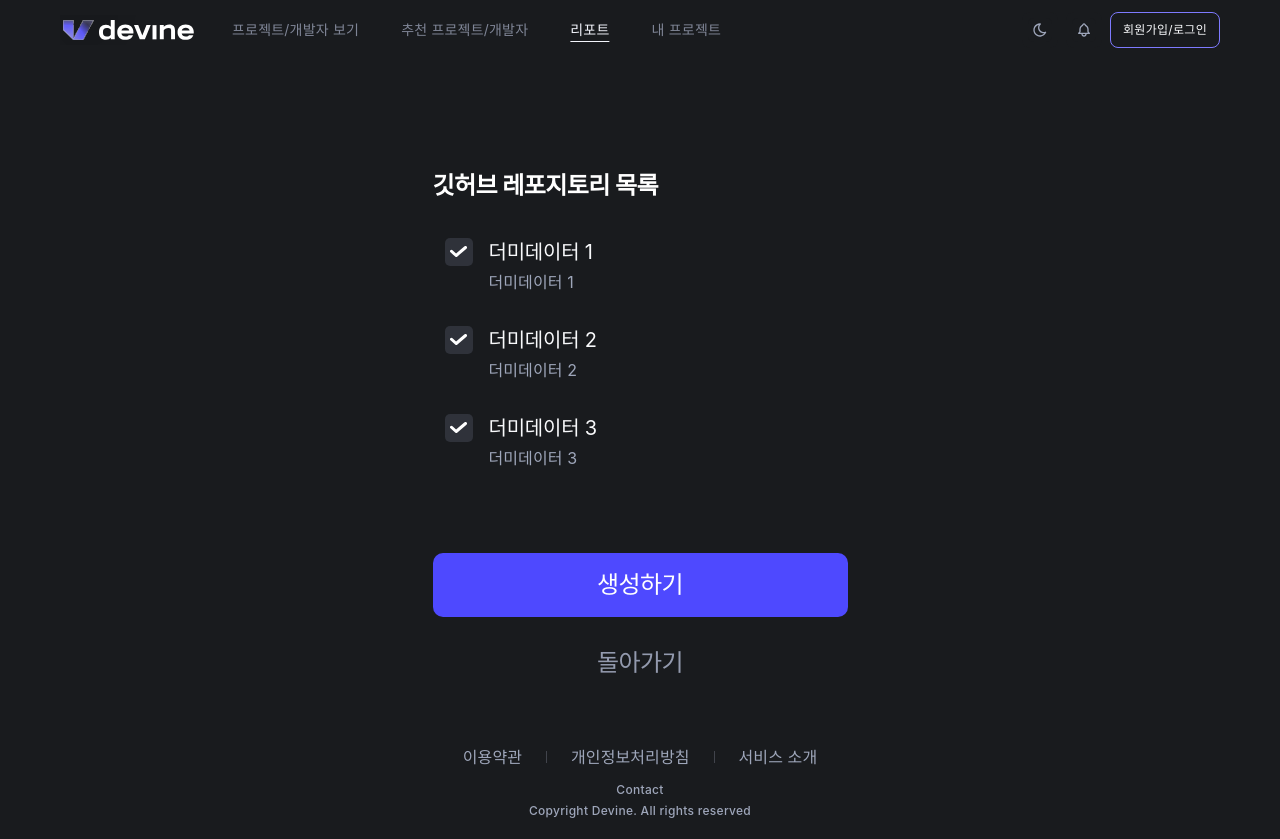
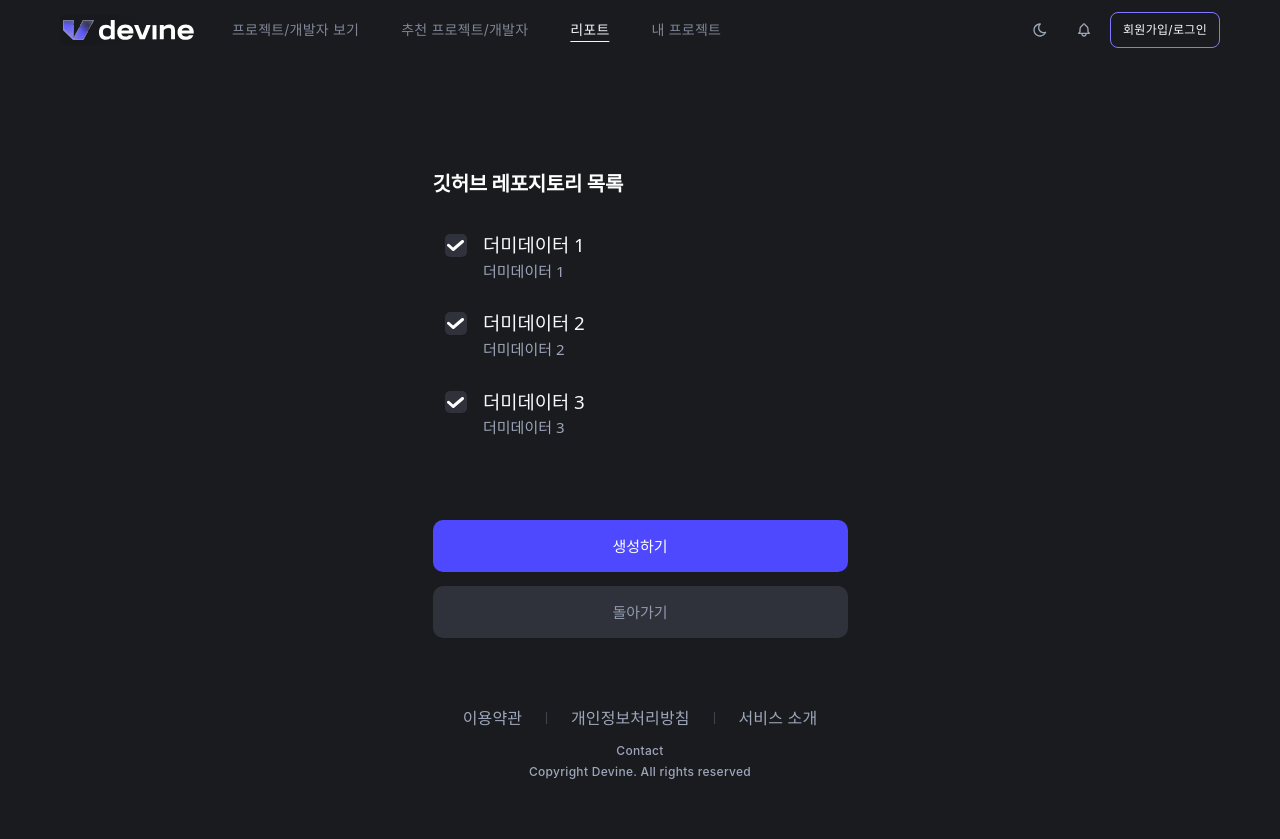
Before and after one commit to DeVine-2025/DeVine_FrontEnd, a React (Vite) app: page /report/create in a window 1280 px wide. After the commit the page ends 800 px from the top, so only its background shows below. Built offline with nearby package versions, Linux system fonts and the light colour scheme; a web font is replaced by a local one.

Commit message:
style: 리포트페이지 사이즈 조정

```diff
--- a/src/pages/report/components/blank.tsx
+++ b/src/pages/report/components/blank.tsx
@@ -1,19 +1,29 @@
+import ReportDark from '@assets/icons/report-dark.svg?react';
+import ReportLight from '@assets/icons/report-light.svg?react';
 import { useThemeStore } from '@store/theme';
-import {useNavigate} from 'react-router-dom';
-
-import ReportLight  from "@assets/icons/report-light.svg?react";
-import ReportDark  from "@assets/icons/report-dark.svg?react";
+import { useNavigate } from 'react-router-dom';
 
 const Blank = () => {
-  const {theme} = useThemeStore();
+  const { theme } = useThemeStore();
   const navigate = useNavigate();
 
   return (
-    <div className="flex-col-center gap-[2rem] w-full mt-[8.6rem]">
-      {theme === "dark" ? <ReportDark /> : <ReportLight />}
-      <p className="Title3 font-semibold text-center text-[var(--ui-500)]">아직 생성된 리포트가 없어요</p>
-      <p className="Heading1 text-center text-[var(--ui-500)]">리포트를 생성하면 프로젝트 핵심 내용을 요약해 드려요 <br/> 지금 바로 리포트를 만들어 보세요!</p>
-      <button type="button" className="bg-primary Title3 text-white py-[1.6rem] px-[8rem] rounded-2xl cursor-pointer" onClick={() => navigate("/report/create")}>리포트 생성하기</button>
+    <div className="mt-30 h-full w-full flex-col-center gap-[2rem]">
+      {theme === 'dark' ? <ReportDark /> : <ReportLight />}
+      <p className="text-center font-semibold text-3xl text-[var(--ui-500)]">
+        아직 생성된 리포트가 없어요
+      </p>
+      <p className="Heading2 text-center text-[var(--ui-500)]">
+        리포트를 생성하면 프로젝트 핵심 내용을 요약해 드려요 <br /> 지금 바로 리포트를 만들어
+        보세요!
+      </p>
+      <button
+        type="button"
+        className="cursor-pointer rounded-2xl bg-primary px-18 py-5 text-2xl text-white"
+        onClick={() => navigate('/report/create')}
+      >
+        리포트 생성하기
+      </button>
     </div>
   );
 };
--- a/src/pages/report/components/checkbox.tsx
+++ b/src/pages/report/components/checkbox.tsx
@@ -1,6 +1,6 @@
-import CheckIcon from "@assets/icons/check.svg?react";
+import CheckIcon from '@assets/icons/check.svg?react';
+import InformationIcon from '@assets/icons/information.svg?react';
 import { cn } from '@libs/cn';
-import InformationIcon from "@assets/icons/information.svg?react";
 
 type CheckboxProps = {
   title: string;
@@ -8,25 +8,30 @@ type CheckboxProps = {
   isExist?: boolean;
   isActive?: boolean;
   onClick?: () => void;
-}
+};
 
-const Checkbox = ({title, description, isExist, isActive, onClick}: CheckboxProps) => {
+const Checkbox = ({ title, description, isExist, isActive, onClick }: CheckboxProps) => {
   return (
-    <div className={cn('flex gap-[1.6rem] p-[1.2rem]', isExist && "bg-[var(--ui-50)] rounded-xl")}>
+    <div className={cn('flex gap-[1.6rem] p-[1.2rem]', isExist && 'rounded-xl bg-[var(--ui-50)]')}>
       <button
         type="button"
         onClick={onClick}
-        className={cn('w-[2.8rem] h-[2.8rem] cursor-pointer rounded-lg inline-block flex-row-center',
-        isActive ? "bg-primary" : "bg-[var(--ui-100)]")}>
+        className={cn(
+          'inline-block h-9 w-9 flex-row-center cursor-pointer rounded-lg',
+          isActive ? 'bg-primary' : 'bg-[var(--ui-100)]',
+        )}
+      >
         <CheckIcon />
       </button>
       <div className="flex-col gap-[0.4rem]">
-        {isExist && <div className="flex gap-[0.4rem] items-center">
-          <InformationIcon />
-          <p className="text-[var(--badge-text-primary)] Caption1">이미 생성된 리포트가 있어요</p>
-        </div>}
-        <p className="Heading2 text-[var(--ui-900)]">{title}</p>
-        <p className="Body1 text-[var(--ui-600)]">{description}</p>
+        {isExist && (
+          <div className="flex items-center gap-[0.4rem]">
+            <InformationIcon />
+            <p className="Caption1 text-[var(--badge-text-primary)]">이미 생성된 리포트가 있어요</p>
+          </div>
+        )}
+        <p className="text-3xl text-[var(--ui-900)]">{title}</p>
+        <p className="text-2xl text-[var(--ui-600)]">{description}</p>
       </div>
     </div>
   );
--- a/src/pages/report/components/tab-menu.tsx
+++ b/src/pages/report/components/tab-menu.tsx
@@ -4,22 +4,21 @@ type TabMenuProps = {
   text: string;
   isActive: boolean;
   onClick: () => void;
-}
+};
 
-
-const TabMenu = ({ text , isActive, onClick } : TabMenuProps) => {
+const TabMenu = ({ text, isActive, onClick }: TabMenuProps) => {
   return (
     <button
       onClick={onClick}
       type="button"
       className={cn(
-        'inline-flex items-center justify-center cursor-pointer rounded-[32px] px-[2.4rem] py-[1.2rem] border-2',
-        isActive
-          ? 'bg-[var(--ui-900)] border-transparent'
-          : 'border-[var(--ui-200)]'
+        'inline-flex cursor-pointer items-center justify-center rounded-[32px] border-2 px-7 py-3',
+        isActive ? 'border-transparent bg-[var(--ui-900)]' : 'border-[var(--ui-200)]',
       )}
     >
-      <p className={cn("Headline1", isActive ? "text-[var(--ui-bg)]" : "text-[var(--ui-400)]")}>{text}</p>
+      <p className={cn('text-2xl', isActive ? 'text-[var(--ui-bg)]' : 'text-[var(--ui-400)]')}>
+        {text}
+      </p>
     </button>
   );
 };
--- a/src/pages/report/report-create-page.tsx
+++ b/src/pages/report/report-create-page.tsx
@@ -1,6 +1,6 @@
 import Checkbox from '@pages/report/components/checkbox';
 import { useState } from 'react';
-import {useNavigate} from 'react-router-dom';
+import { useNavigate } from 'react-router-dom';
 
 const CHECKBOX_ITEMS = [
   {
@@ -20,25 +20,22 @@ const CHECKBOX_ITEMS = [
   },
 ];
 
-
 const ReportCreatePage = () => {
   const [selectedIds, setSelectedIds] = useState<string[]>([]);
 
   const navigate = useNavigate();
   const toggleCheckbox = (id: string) => {
-    setSelectedIds(prev =>
-      prev.includes(id)
-        ? prev.filter(itemId => itemId !== id)
-        : [...prev, id]
+    setSelectedIds((prev) =>
+      prev.includes(id) ? prev.filter((itemId) => itemId !== id) : [...prev, id],
     );
   };
 
   return (
-    <div className="flex w-full justify-center items-center mt-[8rem]">
+    <div className="mt-[8rem] flex w-full items-center justify-center">
       <div className="w-[41.5rem] flex-col gap-[2.4rem]">
-        <p className="text-[var(--ui-1000)] Title3 font-bold">깃허브 레포지토리 목록</p>
+        <p className="Heading2 font-bold text-[var(--ui-1000)]">깃허브 레포지토리 목록</p>
         <div className="flex-col gap-[0.8rem]">
-          {CHECKBOX_ITEMS.map(item => (
+          {CHECKBOX_ITEMS.map((item) => (
             <Checkbox
               key={item.id}
               title={item.title}
@@ -49,15 +46,21 @@ const ReportCreatePage = () => {
           ))}
         </div>
         <div className="mt-[4.7rem] flex-col-center gap-[1.4rem]">
-          <button type="button"
-                  className="bg-primary Title3 text-white py-[1.6rem] w-full rounded-2xl cursor-pointer">생성하기
+          <button
+            type="button"
+            className="w-full cursor-pointer rounded-2xl bg-primary py-[1.6rem] text-2xl text-white"
+          >
+            생성하기
           </button>
-          <button type="button" className="text-[var(--ui-500)] Title3 py-[1.6rem] cursor-pointer" onClick={() => navigate(-1)}>돌아가기</button>
+          <button
+            type="button"
+            className="w-full cursor-pointer rounded-2xl bg-surface-tab py-[1.6rem] text-2xl text-[var(--ui-500)]"
+            onClick={() => navigate(-1)}
+          >
+            돌아가기
+          </button>
         </div>
-
       </div>
-
-
     </div>
   );
 };
--- a/src/pages/report/report-main-page.tsx
+++ b/src/pages/report/report-main-page.tsx
@@ -2,12 +2,10 @@ import { Outlet } from 'react-router-dom';
 
 const ReportMainPage = () => {
   return (
-    <div>
-      <div className="w-full">
-        <div className="max-w-[144rem] px-[8rem]">
-          <Outlet/>
-        </div>
-      </div>
+    <div className="flex h-full flex-col">
+      <section className="mx-auto flex min-h-0 w-full max-w-[1180px] flex-1 flex-col gap-6">
+        <Outlet />
+      </section>
     </div>
   );
 };
--- a/src/pages/report/report-page.tsx
+++ b/src/pages/report/report-page.tsx
@@ -1,19 +1,20 @@
-import {useState} from 'react';
+// import ReportCard from '@pages/report/components/report-card';
+import Blank from '@pages/report/components/blank';
 // import { useNavigate } from 'react-router-dom';
 import TabMenu from '@pages/report/components/tab-menu';
-// import ReportCard from '@pages/report/components/report-card';
-import Blank from '@pages/report/components/blank';
+import { useState } from 'react';
 
 const ReportPage = () => {
   const [activeTab, setActiveTab] = useState('전체');
 
   // const navigate = useNavigate();
-  const tabs = ["전체", "메인 리포트", "상세 리포트"];
+  const tabs = ['전체', '메인 리포트', '상세 리포트'];
 
   return (
-    <div>
+    <div className="flex h-full flex-col">
+      {/* 상단 탭 */}
       <div className="flex gap-[1.2rem]">
-        {tabs.map(tab => (
+        {tabs.map((tab) => (
           <TabMenu
             key={tab}
             text={tab}
@@ -22,12 +23,12 @@ const ReportPage = () => {
           />
         ))}
       </div>
-      <div className="flex flex-wrap gap-[1.6rem] mt-[3.3rem]">
+
+      {/* 하단 컨텐츠 영역 */}
+      <div className="flex flex-1 items-center justify-center gap-[1.6rem]">
         <Blank />
-        {/*<ReportCard type="create"/>*/}
-        {/*<ReportCard type="main"/>*/}
-        {/*<ReportCard type="main"/>*/}
-        {/*<ReportCard type="main"/>*/}
+        {/* <ReportCard type="create" /> */}
+        {/* <ReportCard type="main" /> */}
       </div>
     </div>
   );
--- a/src/shared/layouts/root-layout.tsx
+++ b/src/shared/layouts/root-layout.tsx
@@ -6,7 +6,7 @@ const RootLayout = () => {
   return (
     <div className="flex min-h-[100vh] flex-col">
       <Header />
-      <main className="flex-1 py-12">
+      <main className="min-h-0 flex-1 py-12">
         <Outlet />
       </main>
       <Footer />
```
Also changed, not shown: src/pages/report/components/report-card.tsx (+30 -26 lines).
